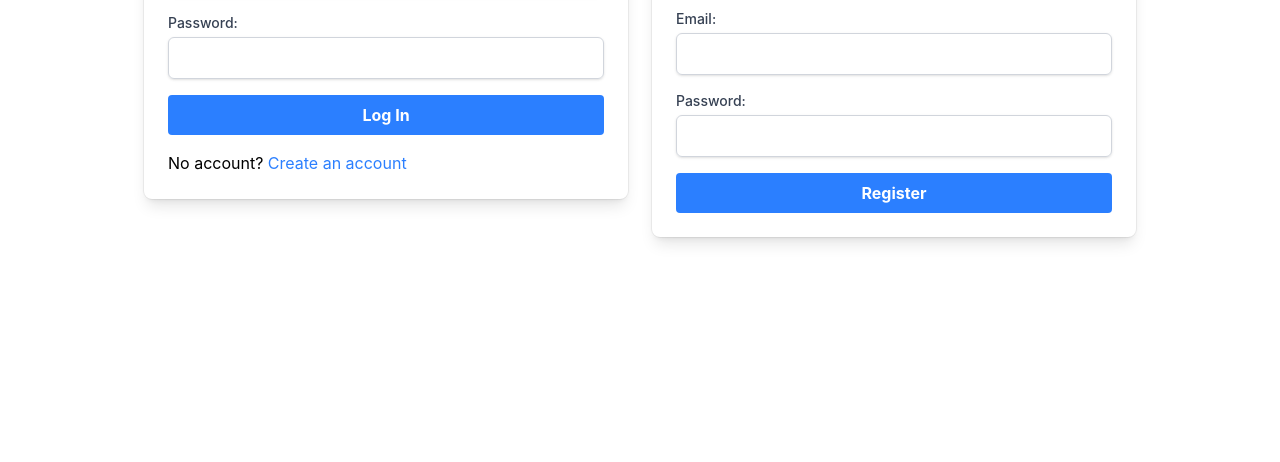
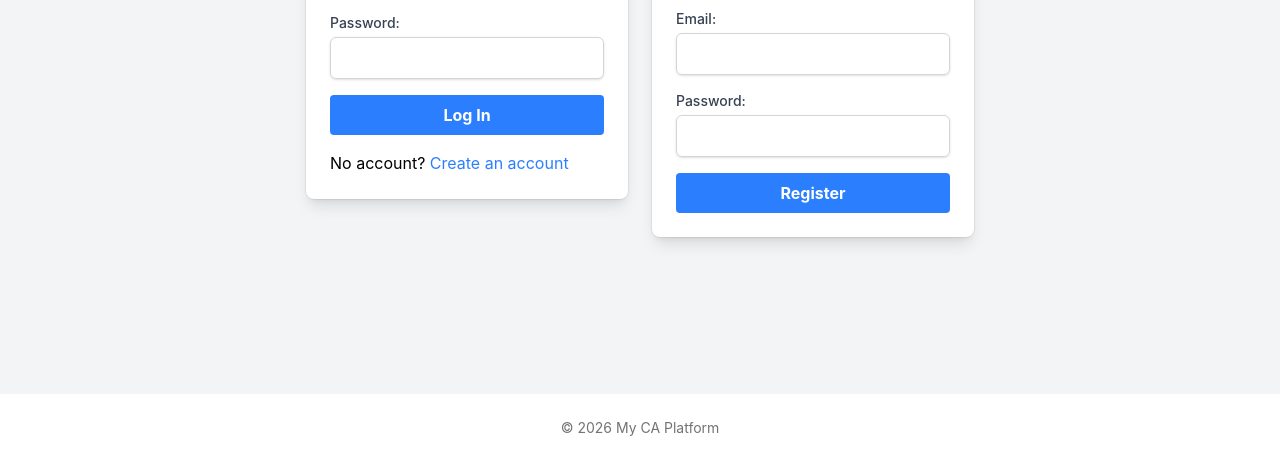
Before and after one commit to evamaran/css-frameworks-social, a website: page index.html in a window 1280 px wide. Shown: the part 338-800 px from the top of the page. Drawn offline with Linux system fonts and the light colour scheme.

Commit message:
Add footer and keep footer on bottom of page

```diff
--- a/index.html
+++ b/index.html
@@ -8,13 +8,14 @@
 	<link rel="stylesheet" href="./css/style.css" />
 </head>
 
-<body>
+<body class="min-h-screen flex flex-col bg-gray-100">
 	<header class="bg-white border-b border-gray-100 shadow-xs">
 		<div class="max-w-6xl mx-auto px-4 h-16 flex items-center justify-between">
 			<a href="./" class="text-xl font-bold tracking-tight text-neutral-900">My CA Platform</a>
+		</div>
 	</header>
 
-	<main class="px-4 py-6 md:py-12 max-w-md md:max-w-3xl lg:max-w-5xl mx-auto">
+	<main class="flex-1 px-4 py-6 md:py-12 max-w-md md:max-w-3xl lg:max-w-5xl mx-auto">
 
 		<h1 class="text-3xl font-bold text-center">Welcome to My CA Platform</h1>
 		<p class="text-center text-gray-600 dark:text-gray-400 mb-6">Please log in or create an account to continue.</p>
@@ -83,6 +84,12 @@
 			</section>
 		</div>
 	</main>
+	<!-- Footer -->
+	<footer class="bg-white border-t border-gray-100">
+		<div class="max-w-6xl mx-auto px-4 py-6 text-center text-sm text-neutral-500">
+			<p>&copy; 2026 My CA Platform</p>
+		</div>
+	</footer>
 </body>
 
 </html>
```
Also changed, not shown: css/style.css.
